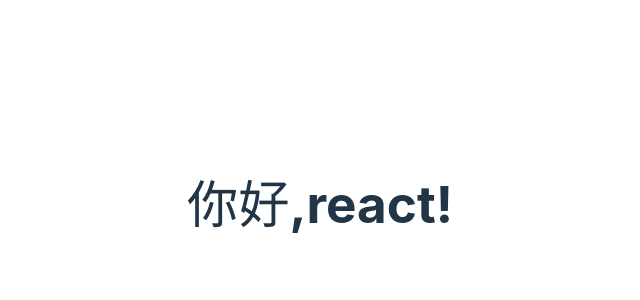
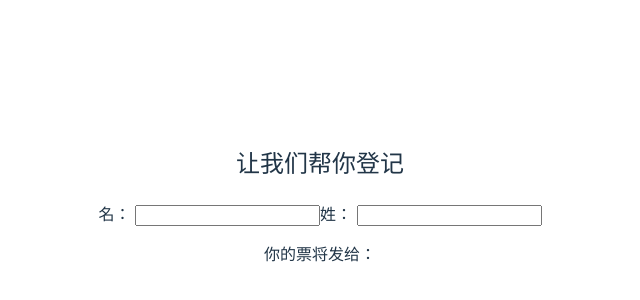
Before and after one commit to hooksl/react-learn, a React (Vite) app: page / in a window 1280 px wide. Shown: the part 196-496 px from the top of the page, without its empty margins (320-960 px from the left). Built offline with nearby package versions, Linux system fonts and the light colour scheme.

Commit message:
选择 State 结构

```diff
--- a/src/App.jsx
+++ b/src/App.jsx
@@ -1,10 +1,11 @@
 import './App.css'
 
+import Form from './learn/03-managing-state/02-choosing-the-state-structure/choosing-the-state-structure'
 function App() {
 
     return (
         <div>
-            <h1>你好,react!</h1>
+            <Form />
         </div>
     )
 }
--- /dev/null
+++ b/src/learn/03-managing-state/02-choosing-the-state-structure/choosing-the-state-structure.jsx
@@ -0,0 +1,39 @@
+import { useState } from 'react';
+
+export default function Form() {
+    const [firstName, setFirstName] = useState('');
+    const [lastName, setLastName] = useState('');
+
+    const fullName = firstName + ' ' + lastName;
+
+    function handleFirstNameChange(e) {
+        setFirstName(e.target.value);
+    }
+
+    function handleLastNameChange(e) {
+        setLastName(e.target.value);
+    }
+
+    return (
+        <>
+            <h2>让我们帮你登记</h2>
+            <label>
+                名：{' '}
+                <input
+                    value={firstName}
+                    onChange={handleFirstNameChange}
+                />
+            </label>
+            <label>
+                姓：{' '}
+                <input
+                    value={lastName}
+                    onChange={handleLastNameChange}
+                />
+            </label>
+            <p>
+                你的票将发给：<b>{fullName}</b>
+            </p>
+        </>
+    );
+}
```
